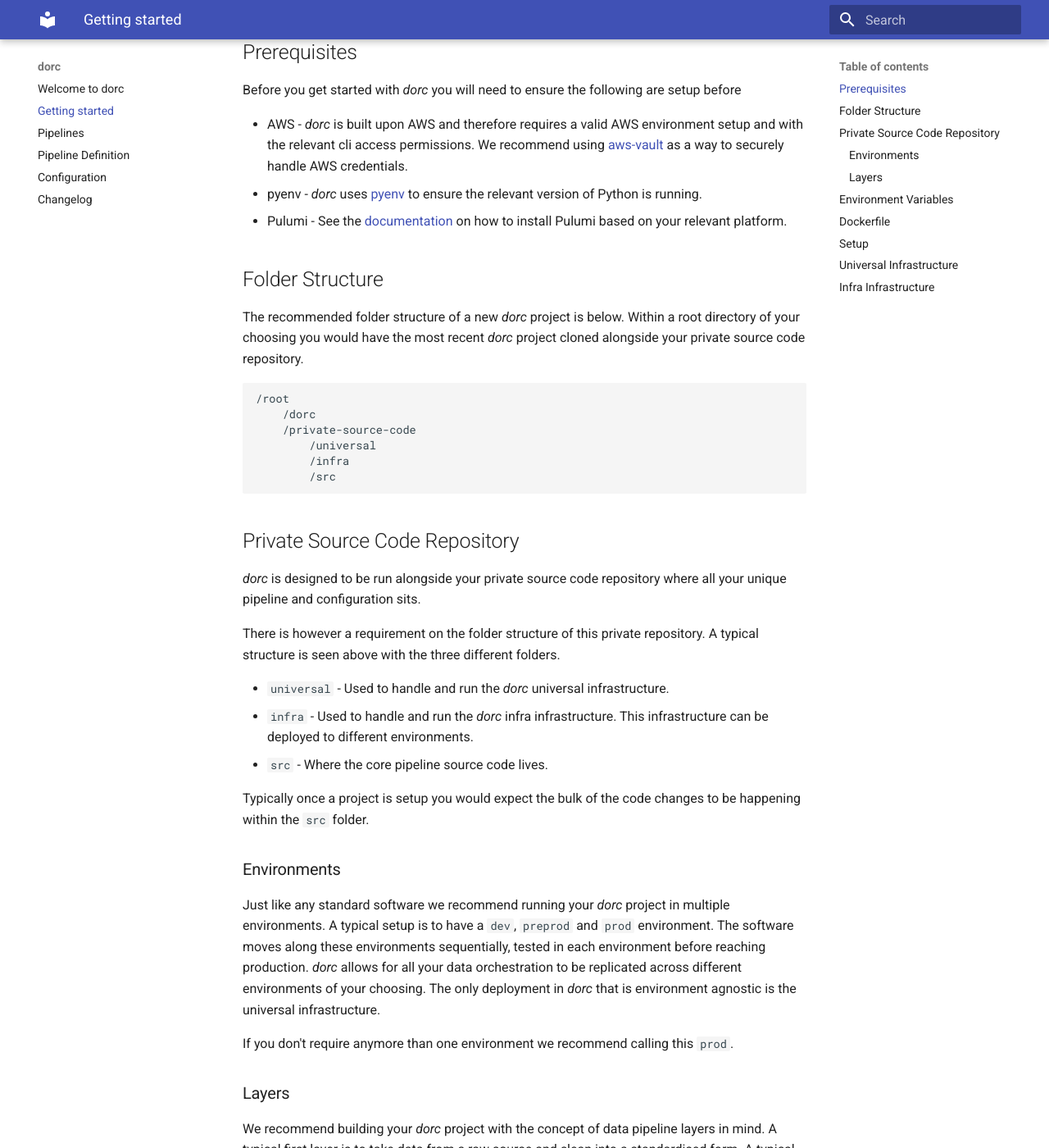
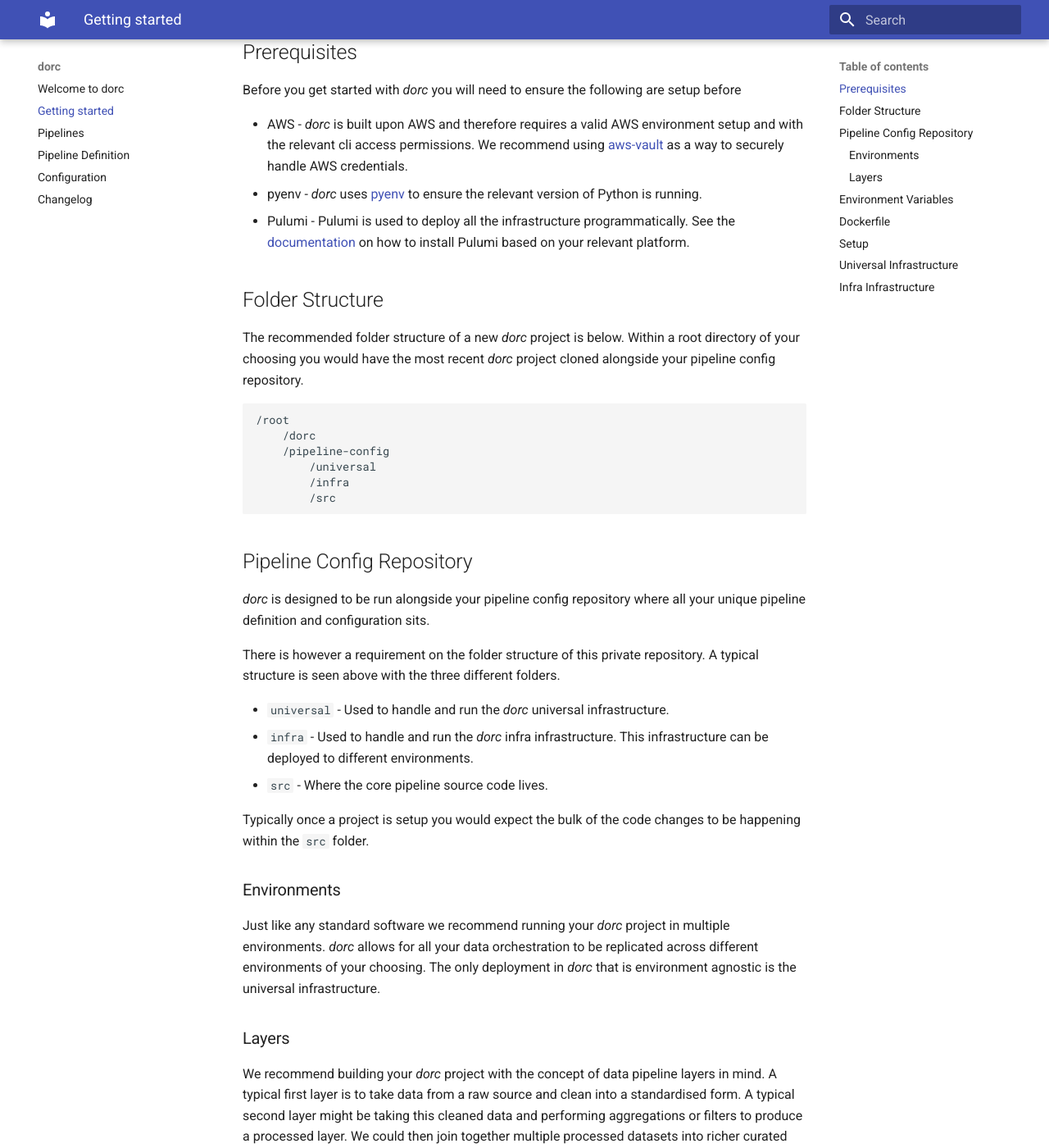
Before and after one commit to no10ds/dorc, an MkDocs documentation site: the page built from docs/getting_started.md, in a window 1280 px wide and 1400 px high, scrolled down 199 px. Shown: the whole window at 82% size. Built offline with MkDocs 1.6.1 and Material for MkDocs 9.7.7, drawn with Linux system fonts in a browser that asks for light colours; some of the changed text lies outside the part shown.

Commit message:
doc changes

````diff
--- a/docs/getting_started.md
+++ b/docs/getting_started.md
@@ -6,24 +6,24 @@
 
 * AWS - *dorc* is built upon AWS and therefore requires a valid AWS environment setup and with the relevant cli access permissions. We recommend using [aws-vault](https://github.com/99designs/aws-vault) as a way to securely handle AWS credentials.
 * pyenv - *dorc* uses [pyenv](https://github.com/pyenv/pyenv) to ensure the relevant version of Python is running.
-* Pulumi - See the [documentation](https://www.pulumi.com/docs/install/) on how to install Pulumi based on your relevant platform.
+* Pulumi - Pulumi is used to deploy all the infrastructure programmatically. See the [documentation](https://www.pulumi.com/docs/install/) on how to install Pulumi based on your relevant platform.
 
 ## Folder Structure
 
-The recommended folder structure of a new *dorc* project is below. Within a root directory of your choosing you would have the most recent *dorc* project cloned alongside your private source code repository.
+The recommended folder structure of a new *dorc* project is below. Within a root directory of your choosing you would have the most recent *dorc* project cloned alongside your pipeline config repository.
 
 ```
 /root
     /dorc
-    /private-source-code
+    /pipeline-config
         /universal
         /infra
         /src
 ```
 
-## Private Source Code Repository
+## Pipeline Config Repository
 
-*dorc* is designed to be run alongside your private source code repository where all your unique pipeline and configuration sits.
+*dorc* is designed to be run alongside your pipeline config repository where all your unique pipeline definition and configuration sits.
 
 There is however a requirement on the folder structure of this private repository. A typical structure is seen above with the three different folders.
 
@@ -35,9 +35,7 @@
 
 ### Environments
 
-Just like any standard software we recommend running your *dorc* project in multiple environments. A typical setup is to have a `dev`, `preprod` and `prod` environment. The software moves along these environments sequentially, tested in each environment before reaching production. *dorc* allows for all your data orchestration to be replicated across different environments of your choosing. The only deployment in *dorc* that is environment agnostic is the universal infrastructure.
-
-If you don't require anymore than one environment we recommend calling this `prod`.
+Just like any standard software we recommend running your *dorc* project in multiple environments. *dorc* allows for all your data orchestration to be replicated across different environments of your choosing. The only deployment in *dorc* that is environment agnostic is the universal infrastructure.
 
 ### Layers
 
@@ -46,7 +44,7 @@
 For a *dorc* project we would reference this structure within the `src` folder like the following, note that example is typically the high level name of the specific pipeline you are willing to create.
 
 ```
-/private-source-code
+/pipeline-config
     /src
         /example
             /raw
@@ -78,7 +76,7 @@
 
 * AWS_ACCOUNT - AWS Account ID, for more details see [here](https://docs.aws.amazon.com/signin/latest/userguide/FindingYourAWSId.html)
 * AWS_REGION - The AWS specific region in which to deploy all the infrastructure too
-* CONFIG_REPO_PATH - The directory path that points to your private source code folder. For the recommended structure above this value would be `../private-source-code`
+* CONFIG_REPO_PATH - The directory path that points to your pipeline config folder. For the recommended structure above this value would be `../pipeline-config`
 * UNIVERSAL_STACK_NAME - The folder location & name of the infrastructure stack that the universal infrastructure will be deployed too. **We recommend leaving this as *universal* if possible**.
 * INFRA_STACK_NAME - The folder location & name of the infrastructure stack that the infra infrastructure will be deployed too. **We recommend leaving this as *infra* if possible**.
 * PULUMI_CONFIG_PASSPHRASE -
@@ -104,8 +102,7 @@
 1. `make python-setup` - Installs the relevant Python version using pyenv
 2. `make venv` - Creates the Python virtual environment and installs all relevant packages
 3. `. .venv/bin/activate` - Activate the virtual environment
-4. `pip install -e ../private-source-code` - It is also recommended to install your python private source code repository into the virtual environment so common modules are found
-5. `make infra/init` - Initialise the Pulumi infrastructure. You will need to ensure you have the relevant aws access available within the shell
+4. `make infra/init` - Initialise the Pulumi infrastructure. You will need to ensure you have the relevant aws access available within the shell
 
 ## Universal Infrastructure
 
@@ -114,7 +111,7 @@
 Create a `__main__.py` within the universal folder (or the name you specified in the `UNIVERSAL_STACK_NAME` environment variable). Then create a `Pulumi.universal.yaml` in the same directory.
 
 ```
-/private-source-code
+/pipeline-config
     /universal
         __main__.py
         Pulumi.universal.yaml
@@ -137,36 +134,35 @@
 universal_infrastructure_creator.apply()
 ```
 
-Now under the *dorc* repository and in the virtual environment created by *dorc*, we apply the universal infrastructure using the common *dorc* `infra/apply` command.
+In the *dorc* repository and in the virtual environment created by *dorc*, we apply the universal infrastructure using the common *dorc* `infra/apply` command.
 
 ```
 make infra/apply instance=universal
 ```
 
-TODO - Link this to further documentation on the infra/apply command
 
 ## Infra Infrastructure
 
-Building on the universal setup we now want to apply the environment specific environment. For this guide we are only dealing with a **prod** environment but it can easily extended to whatever environments you require.
+Building on the universal setup we now want to apply the environment specific environment.
 
 Create the folder that you specified for the `INFRA_STACK_NAME` and the required `__main__.py` file. For every environment you wish to create you will need to create a relevant `Pulumi.{env}.yaml` file.
 
 ```
-/private-source-code
+/pipeline-config
     /universal
         .
         .
         .
     /infra
         __main__.py
-        Pulumi.prod.yaml
+        Pulumi.{env}.yaml
 ```
 
-Within the `Pulumi.prod.yaml` we need to set the environment configuration variable
+Within the `Pulumi.{env}.yaml` we need to set the environment configuration variable
 
 ```yaml
 config:
-  environment: prod
+  environment: env
 ```
 
 Now we can create and apply the *dorc* python code within the `__main__.py`
````
Also changed, not shown: README.md (+2 -2 lines), docs/index.md (+8 -7 lines), docs/pipelines.md (+1 -1 lines).
